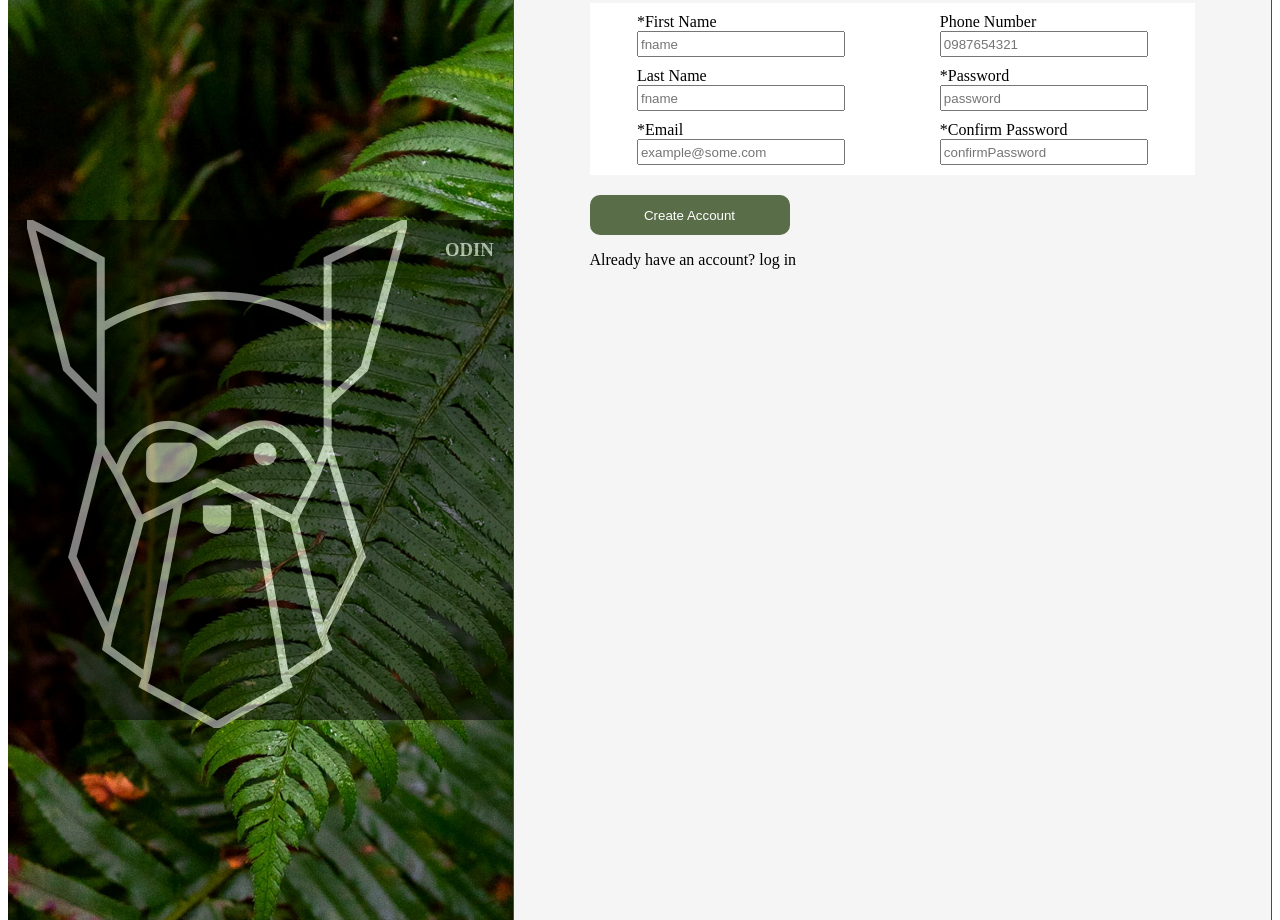
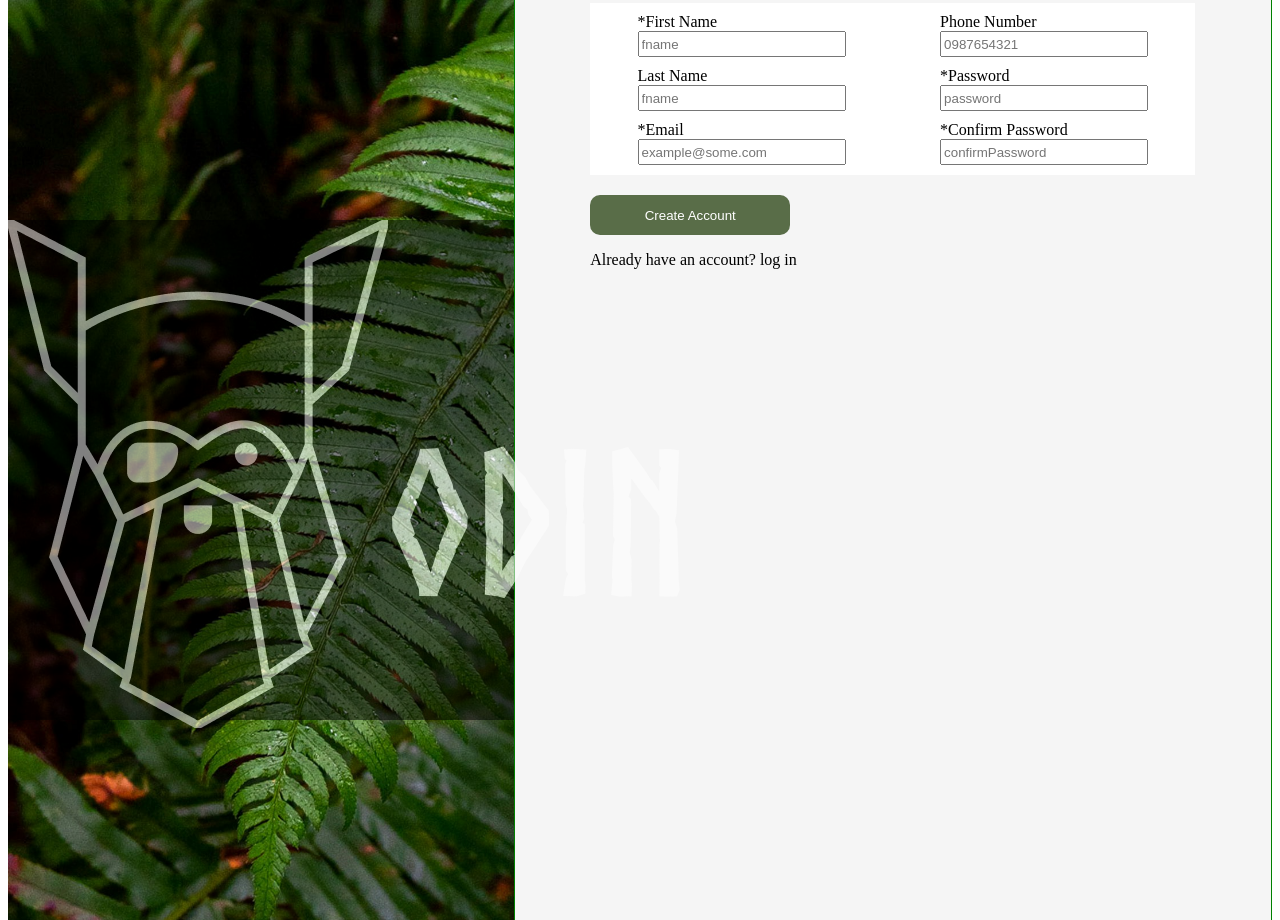
Before and after one commit to Betelsolomon/sign-up-form, a plain HTML site: page index.html in a window 1280 px wide. Shown: the part 338-1258 px from the top of the page. Drawn offline with Linux system fonts and the light colour scheme.

Commit message:
add font family

```diff
--- a/index.html
+++ b/index.html
@@ -11,11 +11,14 @@
         <div class="container1">
             <div class="odinlogo">
                 <div class="odinLogoImg">
-                    <img src="odin-lined.png" alt="odin Logo" id="odinLogoImg">
+                    <img src="odin-lined.png" alt="odin Logo" >
 
                 </div>
                 <div class="odinLogoName">
-                    <h3 style="color: white;">ODIN</h3>
+                    <p>
+                        ODIN
+                    </p>
+
                 </div>
 
             </div>
--- a/style.css
+++ b/style.css
@@ -20,9 +20,7 @@
     display: flex;
     justify-content: space-around;
 }
-.odinLogoName{
-    font-size: ;
-}
+
 .container2{
     width: 60%;
     height: 100rem;
@@ -81,3 +79,20 @@ input{
 
     margin: 10px;
 }
+@font-face {
+    font-family: myFirstFont;
+    src: url(Norse-Bold.otf);
+  }
+
+
+.odinLogoName{
+    color: white;
+
+    font-family: myFirstFont;
+    font-size: 200px;
+    width: 50%;
+}
+.odinLogoImage{
+    width: 50%;
+
+}
```
Also changed, not shown: Norse-Bold.otf (added).
